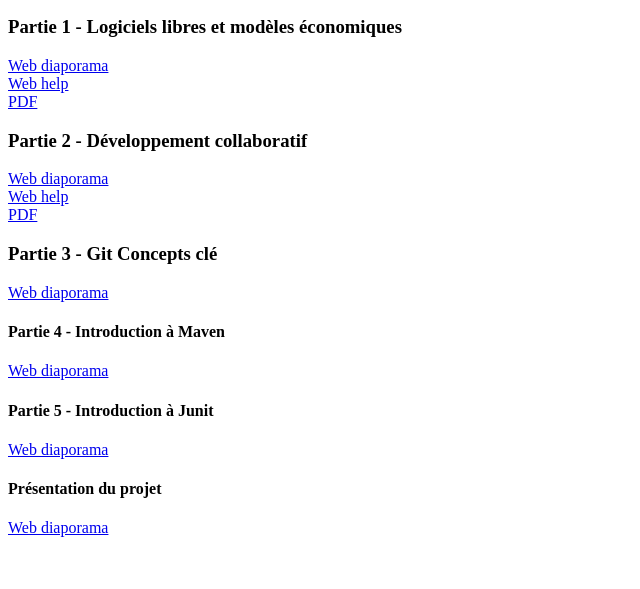
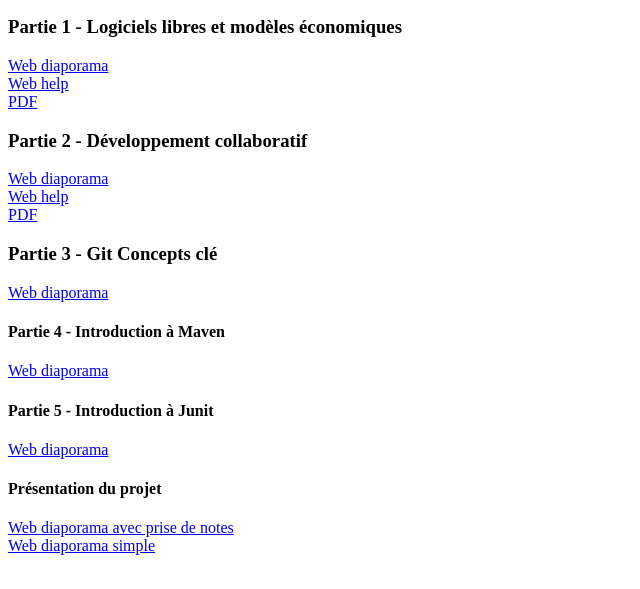
Before and after one commit to FranckSilvestre/SupportsCours, a plain HTML site: page DCLL/index.html in a window 1280 px wide. Shown: the part 87-676 px from the top of the page, without its empty margins (0-640 px from the left). Drawn offline with Linux system fonts and the light colour scheme.

Commit message:
Présentation projet

```diff
--- a/DCLL/index.html
+++ b/DCLL/index.html
@@ -29,7 +29,8 @@
 <a href="out/slides/DCLL-5-Junit-slides-notes.html">Web diaporama</a><br>
 
 <h4>Présentation du projet</h4>
-<a href="out/slides/DCLL-Projet-slides-notes.html">Web diaporama</a><br>
+<a href="out/slides/DCLL-Projet-slides-notes.html">Web diaporama avec prise de notes</a><br>
+<a href="out/slides/DCLL-Projet-slides.html">Web diaporama simple</a>
 
 </body>
 </html>
```
